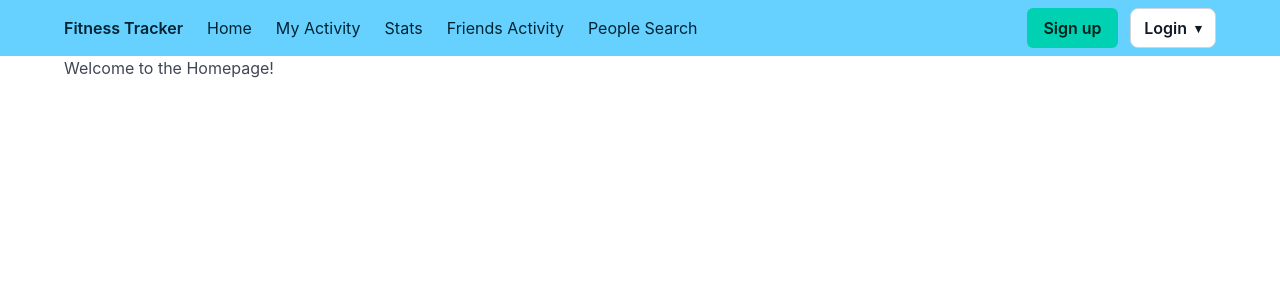
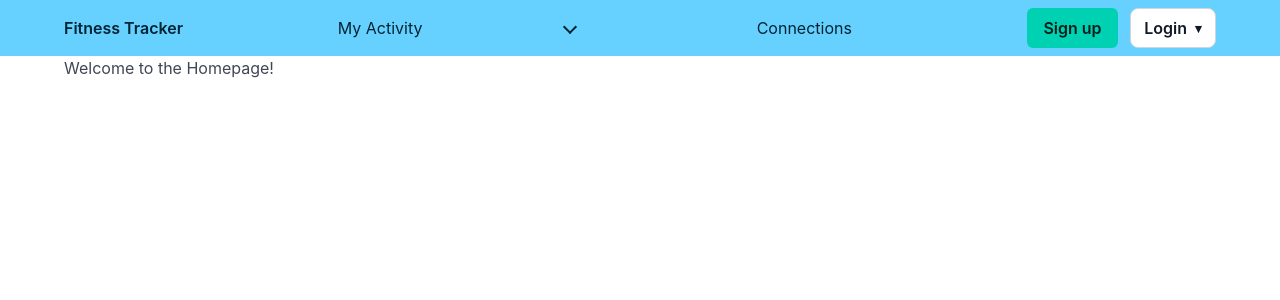
Before and after one commit to diacnik/fitness-tracker, a Vue app in the folder client/: page / in a window 1280 px wide. Shown: the top 300 px of the page. Built offline with nearby package versions, Linux system fonts and the light colour scheme; the HTML template or start-up script is replaced by a standard one.

Commit message:
adjusted navbar spacing and removed some links

```diff
--- a/client/src/components/NavBar.vue
+++ b/client/src/components/NavBar.vue
@@ -34,24 +34,21 @@ const logout = () => {
 
   <div id="navbarBasicExample" class="navbar-menu" :class="{'is-active': isActive}">
     <div class="navbar-start">
-      <RouterLink to="/" active-class="is-active" class="navbar-item">
-        Home
-      </RouterLink>
 
-      <RouterLink to="/my-activity" class="navbar-item">
-        My Activity
-      </RouterLink>
+      <div class="navbar-item has-dropdown is-hoverable">
+        <RouterLink to="/my-activity" class="navbar-link">
+          My Activity
+        </RouterLink>
 
-      <RouterLink to="/stats" class="navbar-item">
-        Stats
-      </RouterLink>
+        <div class="navbar-dropdown">
+          <RouterLink to="/stats" class="navbar-item">
+            Stats
+          </RouterLink>
+        </div>
+      </div>
 
-      <RouterLink to="/friends-activity" class="navbar-item">
-        Friends Activity
-      </RouterLink>
-
-      <RouterLink to="/people-search" class="navbar-item">
-        People Search
+      <RouterLink to="/connections" class="navbar-item">
+        Connections
       </RouterLink>
 
       <div v-if="currentUser?.isAdmin" class="navbar-item has-dropdown is-hoverable">
@@ -97,6 +94,49 @@ const logout = () => {
 </template>
 
 <style scoped>
+.navbar-menu {
+  flex-grow: 1;
+}
+
+@media screen and (min-width: 1024px) {
+  .navbar-menu {
+    display: flex;
+    align-items: stretch;
+  }
+
+  .navbar-start {
+    flex: 1 1 auto;
+    min-width: 0;
+    display: flex;
+    justify-content: space-evenly;
+    align-items: stretch;
+  }
+
+  .navbar-end {
+    flex: 0 0 auto;
+    margin-left: auto;
+  }
+
+  .navbar-start > .navbar-item,
+  .navbar-start > .navbar-item.has-dropdown {
+    flex: 1 1 0;
+    min-width: 0;
+    display: flex;
+    justify-content: center;
+  }
+
+  .navbar-start .navbar-link,
+  .navbar-start > .navbar-item {
+    width: 100%;
+    justify-content: center;
+    text-align: center;
+  }
+
+  .buttons {
+    justify-content: flex-end;
+  }
+}
+
 .current-user-pill {
   display: inline-flex;
   align-items: center;
--- a/client/src/router/index.ts
+++ b/client/src/router/index.ts
@@ -15,9 +15,9 @@ const router = createRouter({
       component: () => import('@/views/ActivityView.vue') // Lazy load the ActivityView component
     },
     {
-      path: '/friends-activity',
-      name: 'friends-activity',
-      component: () => import('@/views/FriendView.vue') // Lazy load the FriendView component
+      path: '/connections',
+      name: 'connections',
+      component: () => import('@/views/FriendView.vue') // Lazy load the ConnectionView component
     },
     {
       path: '/users',
```
